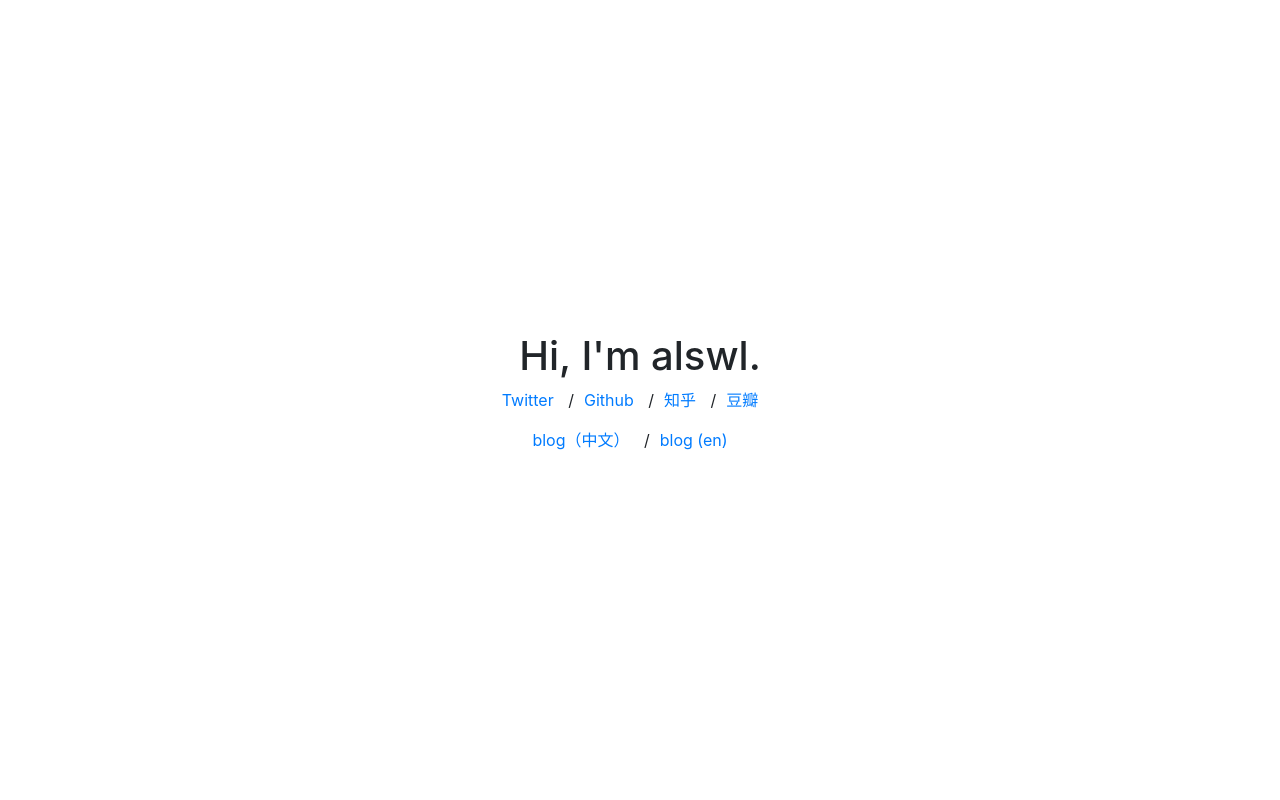
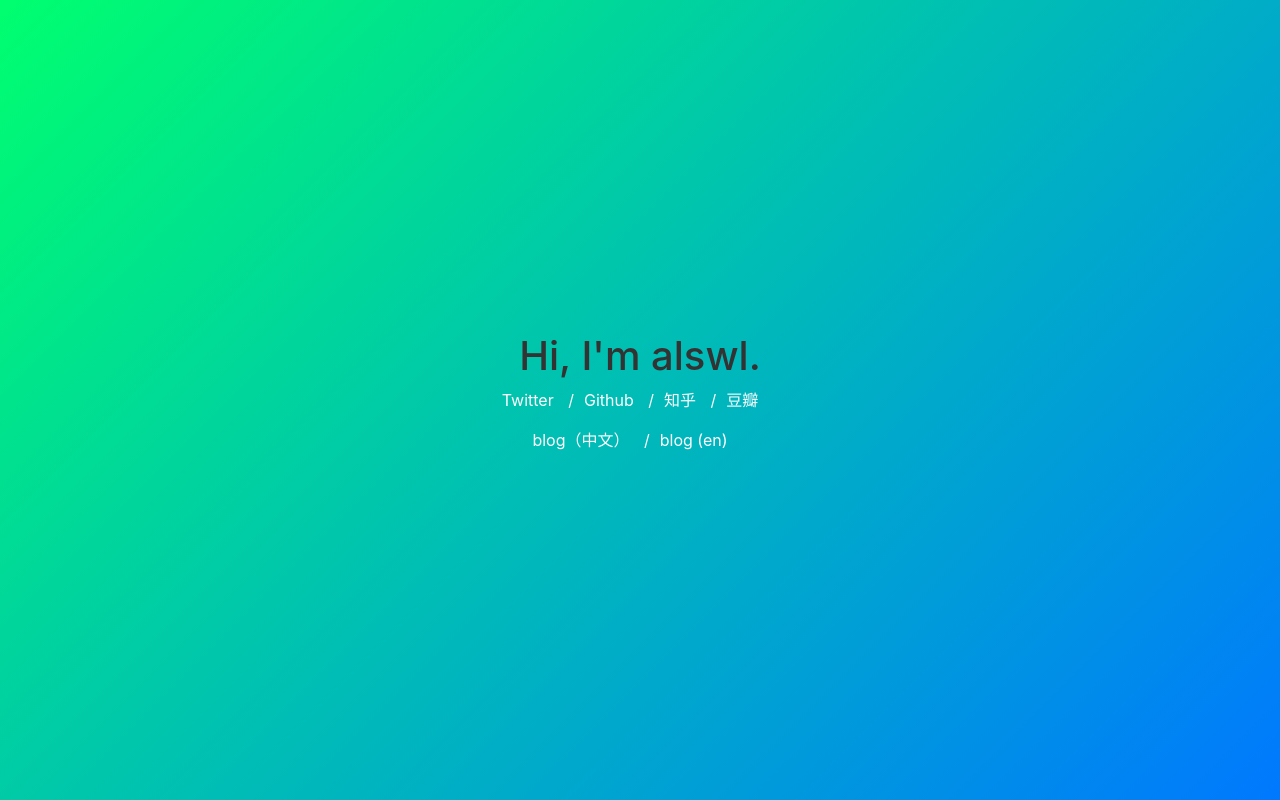
Before and after one commit to alswl/alswl.com, a plain HTML site: page index.html in a window 1280 px wide. Drawn offline with nearby package versions, Linux system fonts and the light colour scheme.

Commit message:
feat: color

```diff
--- a/index.html
+++ b/index.html
@@ -5,6 +5,14 @@
     <link rel="stylesheet" href="https://cdn.staticfile.org/twitter-bootstrap/4.4.1/css/bootstrap.min.css"
           integrity="sha384-Vkoo8x4CGsO3+Hhxv8T/Q5PaXtkKtu6ug5TOeNV6gBiFeWPGFN9MuhOf23Q9Ifjh" crossorigin="anonymous">
     <style>
+        body {
+            background: linear-gradient(135deg, rgb(0 255 111) 0%, rgb(0 120 255) 100%);
+            color: #333;
+        }
+        a {
+            color: #fff;
+        }
+
         .parent {
             display: flex;
             justify-content: center;
@@ -18,6 +26,7 @@
         .li-inline:after {
             content: "/";
             padding: 0 10px;
+            color: #fff;
         }
 
         .li-inline:last-child:after {
```
